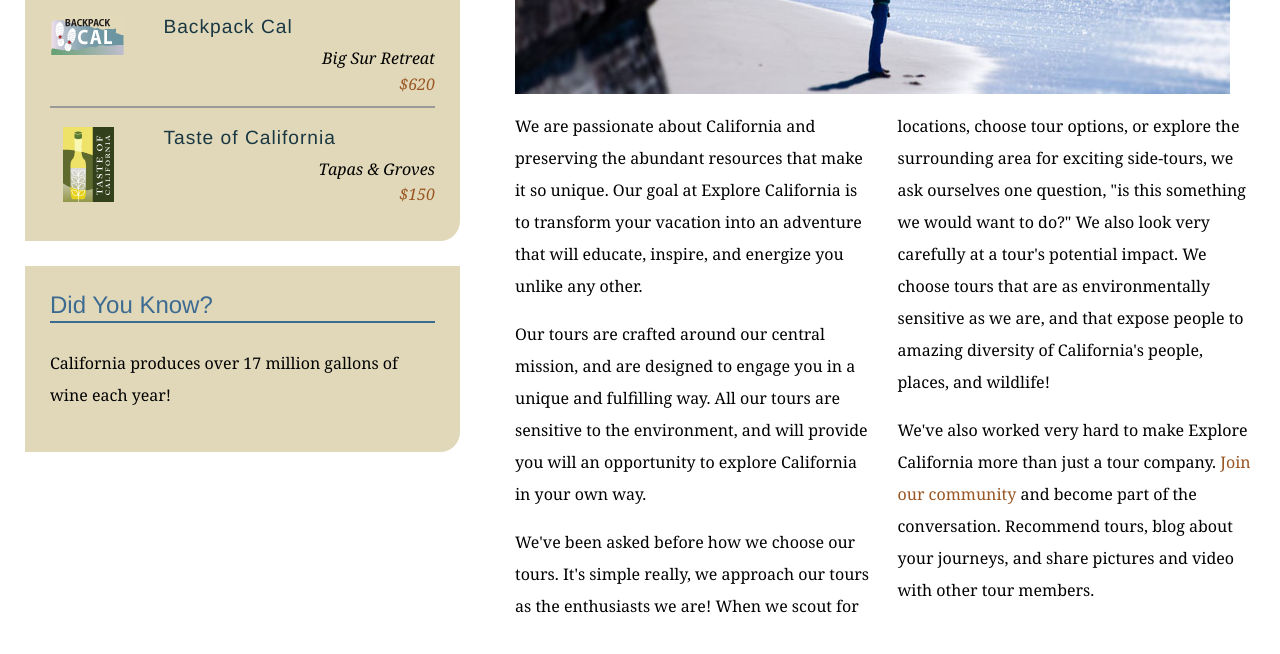
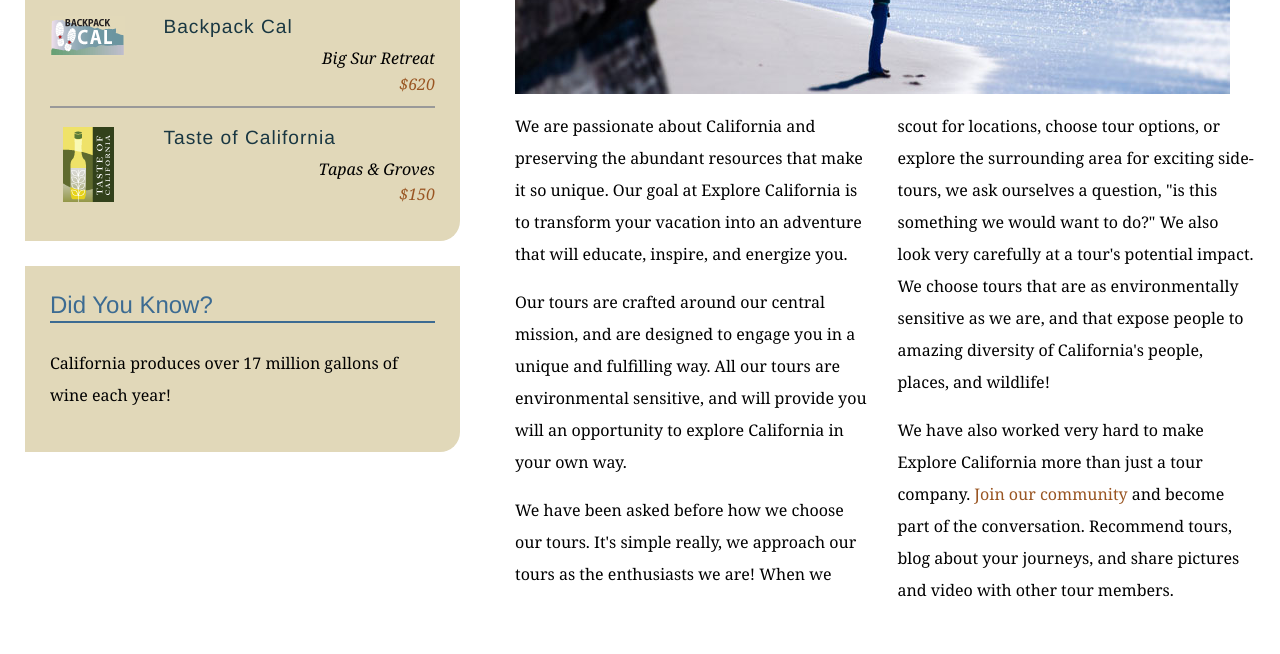
Before and after one commit to drewg181/explore_california, a plain HTML site: page mission.html in a window 1280 px wide. Shown: the part 590-1244 px from the top of the page. Drawn offline with Linux system fonts and the light colour scheme.

Commit message:
changed mission.html lines 66-68

```diff
--- a/mission.html
+++ b/mission.html
@@ -1,4 +1,4 @@
-<!DOCTYPE html PUBLIC "-//W3C//DTD HTML 4.01 Transitional//EN"
+ <!DOCTYPE html PUBLIC "-//W3C//DTD HTML 4.01 Transitional//EN"
    "http://www.w3.org/TR/html4/loose.dtd">
 <html lang="en">
   <head>
@@ -62,10 +62,10 @@
           <h1>Who we are</h1>
           <img src="assets/images/mission_look.jpg" alt="Looking out at the Pacific" class="articleImage" />
           <div class="multiCol">
-            <p>We are passionate about California and preserving the abundant resources that make it so unique. Our goal at Explore California is to transform your vacation into an adventure that will educate, inspire, and energize you unlike any other.</p>
-            <p>Our tours are crafted around our central mission, and are designed to engage you in a unique and fulfilling way. All our tours are sensitive to the environment, and will provide you will an opportunity to explore California in your own way.</p>
-            <p>We've been asked before how we choose our tours. It's simple really, we approach our tours as the enthusiasts we are! When we scout for locations, choose tour options, or explore the surrounding area for exciting side-tours, we ask ourselves one question, &quot;is this something we would want to do?&quot; We also look very carefully at a tour's potential impact. We choose tours that are as environmentally sensitive as we are, and that expose people to amazing diversity of California's people, places, and wildlife!</p>
-            <p>We've also worked very hard to make Explore California more than just a tour company. <a href="explorers/join.html">Join our community</a> and become part of the conversation. Recommend tours, blog about your journeys, and share pictures and video with other tour members.</p>
+            <p>We are passionate about California and preserving the abundant resources that make it so unique. Our goal at Explore California is to transform your vacation into an adventure that will educate, inspire, and energize you.</p>
+            <p>Our tours are crafted around our central mission, and are designed to engage you in a unique and fulfilling way. All our tours are environmental sensitive, and will provide you will an opportunity to explore California in your own way.</p>
+            <p>We have been asked before how we choose our tours. It's simple really, we approach our tours as the enthusiasts we are! When we scout for locations, choose tour options, or explore the surrounding area for exciting side-tours, we ask ourselves a question, &quot;is this something we would want to do?&quot; We also look very carefully at a tour's potential impact. We choose tours that are as environmentally sensitive as we are, and that expose people to amazing diversity of California's people, places, and wildlife!</p>
+            <p>We have also worked very hard to make Explore California more than just a tour company. <a href="explorers/join.html">Join our community</a> and become part of the conversation. Recommend tours, blog about your journeys, and share pictures and video with other tour members.</p>
           </div>
         </div>
       </div>
```
